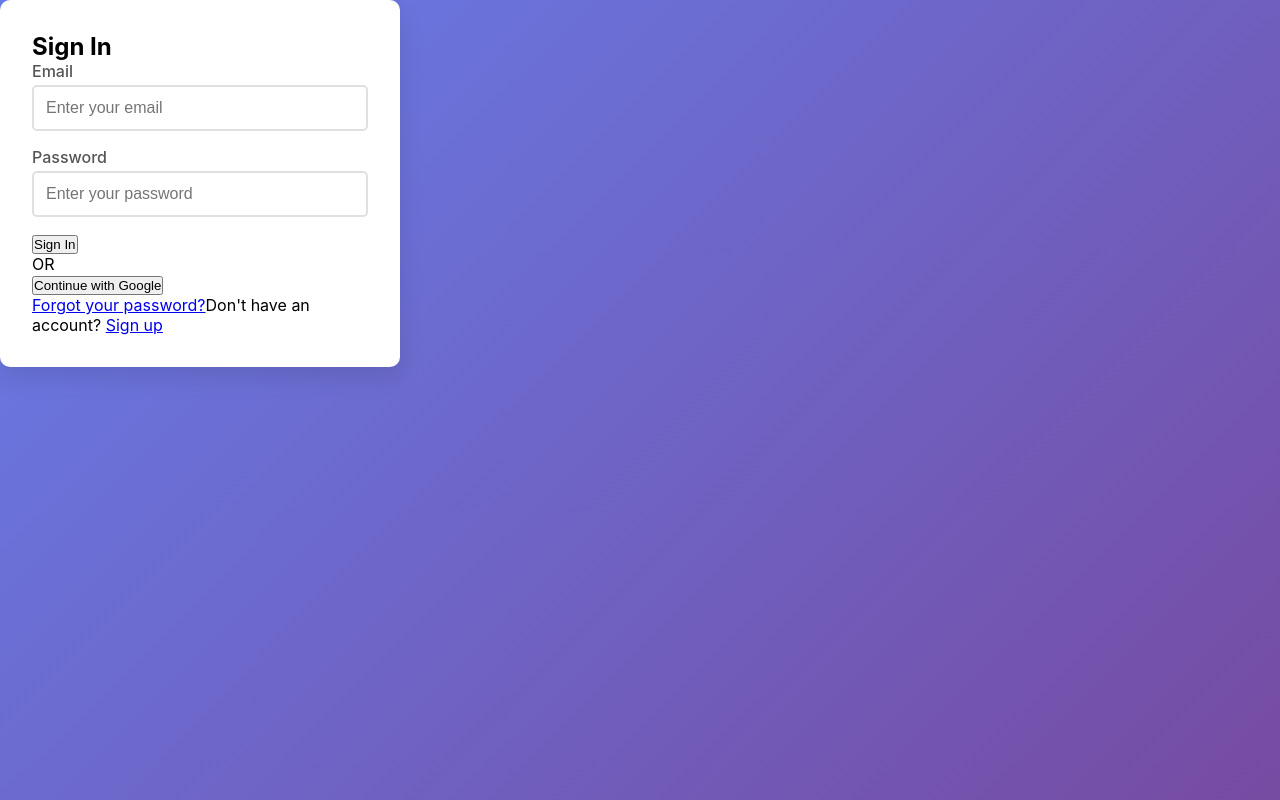
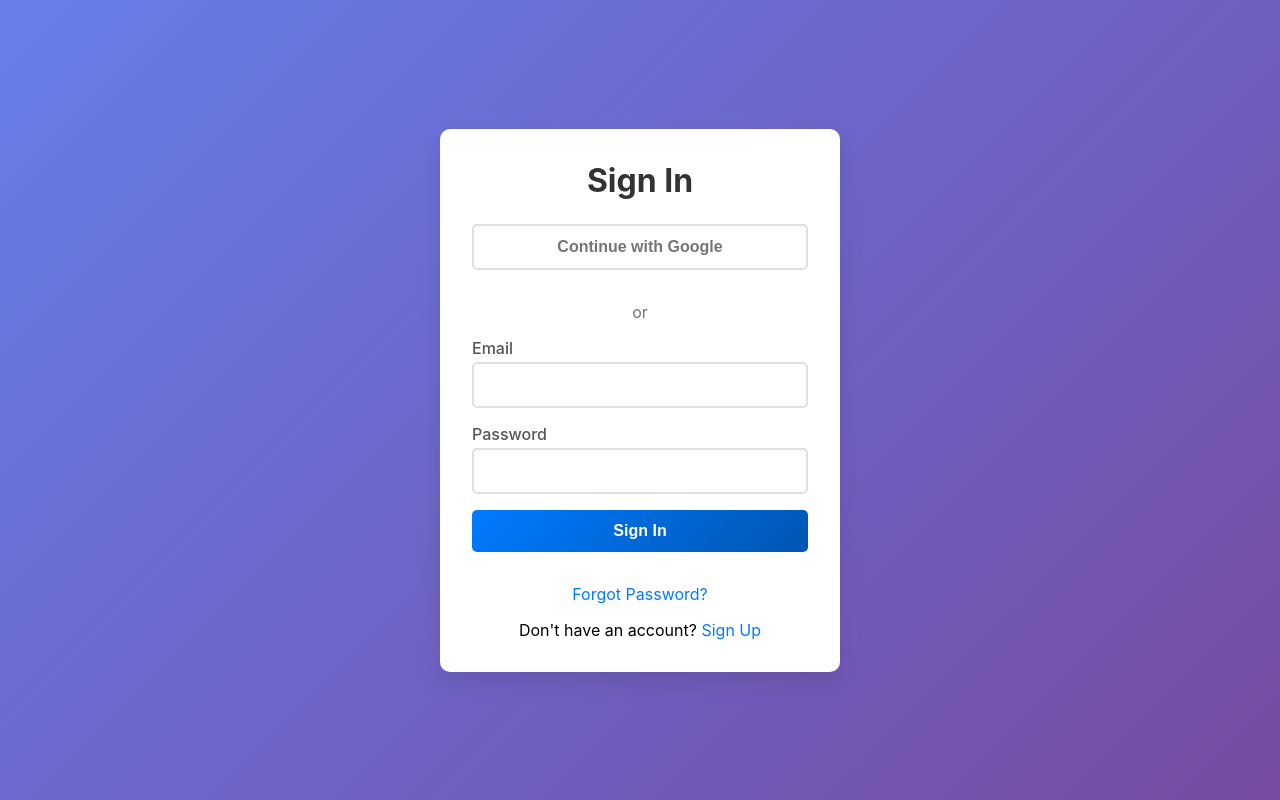
Before and after one commit to DhruvRathod1/auth-frontend, a React (Create React App) app: page / in a window 1280 px wide. Built offline with nearby package versions, Linux system fonts and the light colour scheme.

Commit message:
Fix Google OAuth callback to use GET method

```diff
--- a/src/App.css
+++ b/src/App.css
@@ -1,3 +1,4 @@
+/* filepath: c:\Users\dharuv rathod\Desktop\projects\auth-frontend\src\App.css */
 * {
   margin: 0;
   padding: 0;
@@ -72,10 +73,6 @@ body {
   cursor: pointer;
   transition: all 0.3s ease;
   margin-bottom: 1rem;
-  display: flex;
-  align-items: center;
-  justify-content: center;
-  gap: 0.5rem;
 }
 
 .btn-primary {
@@ -99,20 +96,9 @@ body {
   border: 2px solid #e0e0e0;
 }
 
-.btn-google:hover:not(:disabled) {
+.btn-google:hover {
   background: #f8f9fa;
   border-color: #d0d0d0;
-}
-
-.btn-google.loading {
-  background: #f8f9fa;
-  color: #007bff;
-  border-color: #007bff;
-}
-
-.btn:disabled {
-  opacity: 0.6;
-  cursor: not-allowed;
 }
 
 .error {
@@ -189,22 +175,6 @@ body {
   transform: translateY(-1px);
 }
 
-/* Loading Spinner */
-@keyframes spin {
-  0% { transform: rotate(0deg); }
-  100% { transform: rotate(360deg); }
-}
-
-.spinner {
-  display: inline-block;
-  width: 16px;
-  height: 16px;
-  border: 2px solid #f3f3f3;
-  border-top: 2px solid #007bff;
-  border-radius: 50%;
-  animation: spin 1s linear infinite;
-}
-
 /* Welcome Toast */
 .welcome-toast {
   position: fixed;
@@ -218,7 +188,6 @@ body {
   z-index: 1001;
   animation: slideIn 0.3s ease;
   font-weight: 500;
-  max-width: 300px;
 }
 
 @keyframes slideIn {
@@ -226,13 +195,14 @@ body {
     opacity: 0;
     transform: translateX(100%);
   }
+
   to {
     opacity: 1;
     transform: translateX(0);
   }
 }
 
-/* Dashboard Styles */
+/* Dashboard */
 .dashboard {
   padding: 2rem;
   max-width: 800px;
@@ -244,74 +214,10 @@ body {
 
 .dashboard h1 {
   color: #333;
-  margin-bottom: 1.5rem;
-  text-align: center;
+  margin-bottom: 1rem;
 }
 
-.dashboard-content {
-  display: grid;
-  gap: 2rem;
-}
-
-.user-info, .features, .welcome-message {
-  padding: 1.5rem;
-  background: #f8f9fa;
-  border-radius: 8px;
-  border-left: 4px solid #007bff;
-}
-
-.user-info h2, .features h2 {
-  color: #333;
-  margin-bottom: 1rem;
-  font-size: 1.2rem;
-}
-
-.user-info p {
-  color: #666;
-  margin-bottom: 0.5rem;
-}
-
-.features ul {
-  list-style: none;
-  padding: 0;
-}
-
-.features li {
-  color: #666;
-  margin-bottom: 0.5rem;
-  padding: 0.25rem 0;
-}
-
-.welcome-message p {
+.dashboard p {
   color: #666;
   line-height: 1.6;
 }
-
-/* Responsive Design */
-@media (max-width: 768px) {
-  .container {
-    padding: 0.5rem;
-  }
-
-  .auth-card {
-    padding: 1.5rem;
-  }
-
-  .user-display {
-    top: 10px;
-    right: 10px;
-    font-size: 12px;
-    padding: 6px 12px;
-  }
-
-  .welcome-toast {
-    top: 60px;
-    right: 10px;
-    font-size: 14px;
-  }
-
-  .dashboard {
-    margin: 1rem auto;
-    padding: 1.5rem;
-  }
-}
--- a/src/App.js
+++ b/src/App.js
@@ -1,7 +1,6 @@
 import React from 'react';
 import { BrowserRouter as Router, Routes, Route } from 'react-router-dom';
 import { UserProvider } from './contexts/UserContext';
-import UserDisplay from './components/UserDisplay';
 import SignIn from './components/auth/SignIn';
 import SignUp from './components/auth/SignUp';
 import VerifyEmail from './components/auth/VerifyEmail';
@@ -16,7 +15,6 @@ function App() {
     <UserProvider>
       <Router>
         <div className="App">
-          <UserDisplay />
           <Routes>
             <Route path="/" element={<SignIn />} />
             <Route path="/signup" element={<SignUp />} />
--- a/src/components/auth/SignIn.js
+++ b/src/components/auth/SignIn.js
@@ -1,6 +1,6 @@
-import React, { useState, useContext } from 'react';
+import React, { useState } from 'react';
 import { Link, useNavigate } from 'react-router-dom';
-import { UserContext } from '../../contexts/UserContext';
+import { useUser } from '../../contexts/UserContext';
 import authService from '../../services/authService';
 
 const SignIn = () => {
@@ -8,20 +8,28 @@ const SignIn = () => {
         email: '',
         password: ''
     });
+    const [error, setError] = useState('');
     const [loading, setLoading] = useState(false);
     const [googleLoading, setGoogleLoading] = useState(false);
-    const [error, setError] = useState('');
-
-    const { setUser } = useContext(UserContext);
     const navigate = useNavigate();
+    const { login } = useUser();
 
     const handleChange = (e) => {
         setFormData({
             ...formData,
             [e.target.name]: e.target.value
         });
-        // Clear error when user starts typing
-        if (error) setError('');
+    };
+
+    const showWelcomeToast = (userName) => {
+        const toast = document.createElement('div');
+        toast.className = 'welcome-toast';
+        toast.textContent = `Welcome back, ${userName}! 👋`;
+        document.body.appendChild(toast);
+
+        setTimeout(() => {
+            toast.remove();
+        }, 3000);
     };
 
     const handleSubmit = async (e) => {
@@ -30,121 +38,113 @@ const SignIn = () => {
         setError('');
 
         try {
-            const result = await authService.signin(formData);
+            const response = await authService.signin(formData);
+            const { user } = response;
 
-            if (result.success) {
-                // Store tokens and user data
-                localStorage.setItem('accessToken', result.tokens.AccessToken);
-                localStorage.setItem('refreshToken', result.tokens.RefreshToken);
-                localStorage.setItem('idToken', result.tokens.IdToken);
-                localStorage.setItem('user', JSON.stringify(result.user));
+            login(user);
+            const userName = user.name || user.email?.split('@')[0] || 'User';
+            showWelcomeToast(userName);
 
-                setUser(result.user);
-                navigate('/dashboard');
-            } else {
-                setError(result.message || 'Sign in failed');
-            }
-        } catch (error) {
-            console.error('Sign in error:', error);
+            setTimeout(() => navigate('/dashboard'), 1500);
 
-            if (error.response?.data?.error) {
-                setError(error.response.data.error);
-            } else if (error.message) {
-                setError(error.message);
-            } else {
-                setError('An error occurred during sign in');
-            }
+        } catch (err) {
+            setError(err.response?.data?.message || 'Sign in failed');
         } finally {
             setLoading(false);
         }
     };
 
-    const handleGoogleSignIn = async () => {
+    const handleGoogleAuth = async () => {
         setGoogleLoading(true);
         setError('');
 
         try {
-            console.log('Starting Google OAuth flow...');
-            const result = await authService.getGoogleAuthUrl();
+            const response = await authService.getGoogleAuthUrl();
+            if (response.authUrl) {
+                const loadingToast = document.createElement('div');
+                loadingToast.className = 'welcome-toast';
+                loadingToast.style.background = '#007bff';
+                loadingToast.textContent = 'Redirecting to Google... 🔄';
+                document.body.appendChild(loadingToast);
 
-            if (result.authUrl) {
-                console.log('Redirecting to Google OAuth...');
-                // Redirect to Google OAuth - this is a full page redirect, not an AJAX call
-                window.location.href = result.authUrl;
-            } else {
-                setError('Failed to get Google authentication URL');
-                setGoogleLoading(false);
+                setTimeout(() => {
+                    window.location.href = response.authUrl;
+                }, 500);
             }
-        } catch (error) {
-            console.error('Google OAuth error:', error);
-            setError('Failed to initiate Google sign-in');
+        } catch (err) {
+            setError('Google authentication failed');
             setGoogleLoading(false);
         }
     };
 
     return (
-        <div className="auth-container">
+        <div className="container">
             <div className="auth-card">
-                <h2>Sign In</h2>
+                <h1>Sign In</h1>
 
-                {error && (
-                    <div className="error-message">
-                        {error}
-                    </div>
-                )}
+                <button
+                    type="button"
+                    className={`btn btn-google ${googleLoading ? 'loading' : ''}`}
+                    onClick={handleGoogleAuth}
+                    disabled={googleLoading || loading}
+                >
+                    {googleLoading ? (
+                        <>
+                            <span className="spinner"></span>
+                            Connecting to Google...
+                        </>
+                    ) : (
+                        'Continue with Google'
+                    )}
+                </button>
+
+                <div style={{ textAlign: 'center', margin: '1rem 0', color: '#6c757d' }}>
+                    or
+                </div>
 
                 <form onSubmit={handleSubmit}>
                     <div className="form-group">
-                        <label htmlFor="email">Email</label>
+                        <label>Email</label>
                         <input
                             type="email"
-                            id="email"
                             name="email"
                             value={formData.email}
                             onChange={handleChange}
                             required
-                            placeholder="Enter your email"
+                            disabled={loading || googleLoading}
                         />
                     </div>
 
                     <div className="form-group">
-                        <label htmlFor="password">Password</label>
+                        <label>Password</label>
                         <input
                             type="password"
-                            id="password"
                             name="password"
                             value={formData.password}
                             onChange={handleChange}
                             required
-                            placeholder="Enter your password"
+                            disabled={loading || googleLoading}
                         />
                     </div>
 
+                    {error && <div className="error">{error}</div>}
+
                     <button
                         type="submit"
-                        className="auth-button"
-                        disabled={loading}
+                        className="btn btn-primary"
+                        disabled={loading || googleLoading}
                     >
-                        {loading ? 'Signing In...' : 'Sign In'}
+                        {loading ? 'Signing in...' : 'Sign In'}
                     </button>
                 </form>
 
-                <div className="divider">
-                    <span>OR</span>
+                <div className="text-center mt-1">
+                    <Link to="/forgot-password" className="link">Forgot Password?</Link>
                 </div>
 
-                <button
-                    type="button"
-                    className="google-button"
-                    onClick={handleGoogleSignIn}
-                    disabled={googleLoading}
-                >
-                    {googleLoading ? 'Redirecting...' : 'Continue with Google'}
-                </button>
-
-                <div className="auth-links">
-                    <Link to="/forgot-password">Forgot your password?</Link>
-                    <span>Don't have an account? <Link to="/signup">Sign up</Link></span>
+                <div className="text-center mt-1">
+                    <span>Don't have an account? </span>
+                    <Link to="/signup" className="link">Sign Up</Link>
                 </div>
             </div>
         </div>
```
